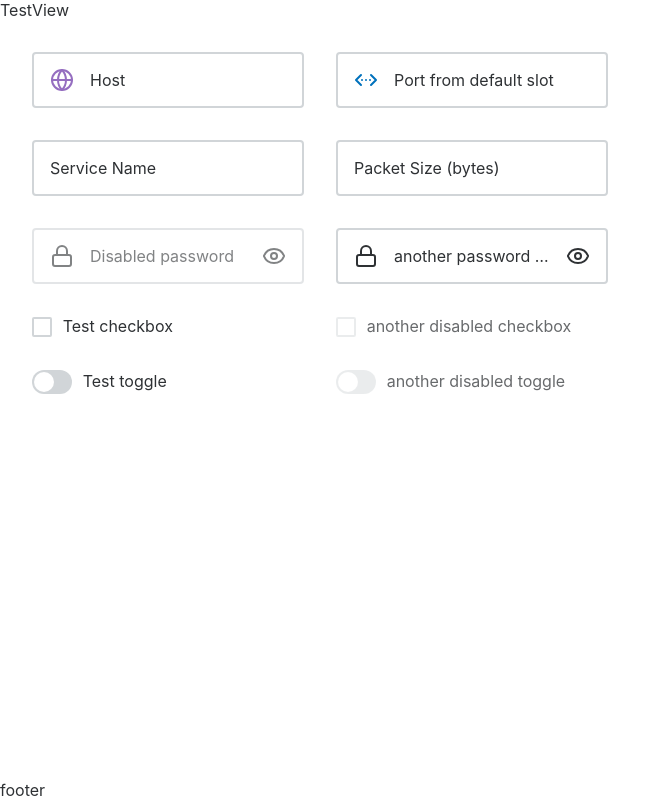
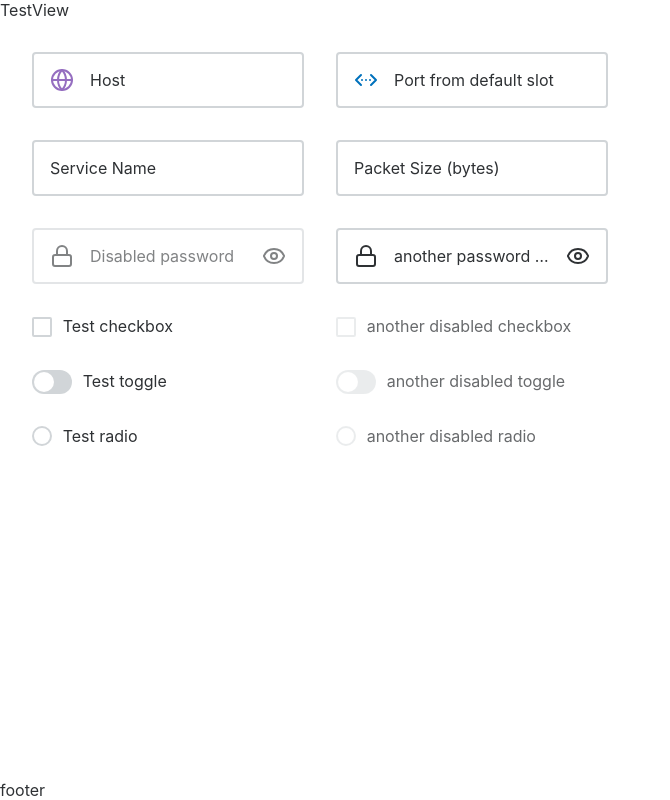
Before and after one commit to OMilchynskyiMT/ui2, a Vue app: page / in a window 1280 px wide. Shown: the whole page, without its empty margins (0-670 px from the left). Built offline with nearby package versions, Linux system fonts and the light colour scheme.

Commit message:
add radio binary component, refactoring

```diff
--- a/src/components/form/FormBinary.wrapper.vue
+++ b/src/components/form/FormBinary.wrapper.vue
@@ -1,11 +1,19 @@
 <template>
-  <div :class="{ 'has-error': !!error }" class="form-binary">
+  <div
+    v-bind="rootAttrs"
+    :class="[{ 'has-error': error }, rootAttrs.class]"
+    :data-variant="variant"
+    class="form-binary"
+  >
     <div class="control">
       <div v-if="slots.before" class="before"><slot name="before" /></div>
 
       <label :for="id" :title="title" class="main">
-        <input :id="id" v-bind="attrs" :role="role" type="checkbox" />
-        <slot name="indicator" />
+        <input :id="id" v-bind="inputAttrs" :type="type" />
+        <span class="indicator" aria-hidden="true">
+          <slot name="indicator" />
+        </span>
+
         <span v-if="slots.default || label" class="label">
           <slot>{{ label }}</slot>
         </span>
@@ -19,23 +27,36 @@
 </template>
 
 <script lang="ts" setup>
-import { useAttrs, useSlots } from 'vue'
+import { computed, useAttrs, useSlots } from 'vue'
 
 import FormError from '@/components/form/FormError.vue'
 import { type BaseFormControlProps, generateHtmlId } from '@/components/form/shared'
 
+defineOptions({ inheritAttrs: false })
 const slots = useSlots()
 const attrs = useAttrs()
+
+const rootAttrs = computed(() => ({
+  class: attrs.class,
+  style: attrs.style,
+}))
+
+const inputAttrs = computed(() => {
+  const { class: _class, style: _style, ...rest } = attrs
+  return rest
+})
 
 const {
   id = generateHtmlId(),
   label,
   title = '',
-  role = 'checkbox',
+  type = 'checkbox',
+  variant = 'checkbox',
   error = undefined,
 } = defineProps<
   BaseFormControlProps & {
-    role?: string
+    type?: 'checkbox' | 'radio'
+    variant?: 'checkbox' | 'radio' | 'toggle'
     error?: string
   }
 >()
@@ -78,6 +99,23 @@ const {
         pointer-events: none;
       }
 
+      & > .indicator {
+        flex: none;
+        display: grid;
+        place-items: center;
+        position: relative;
+        transition:
+          border-color var(--duration-md),
+          background-color var(--duration-md),
+          opacity var(--duration-md),
+          box-shadow var(--duration-md);
+        transition-timing-function: var(--bezier-magnetic);
+      }
+
+      & > input:focus-visible + .indicator {
+        box-shadow: 0 0 0 var(--input-ring-width) color-mix(in oklch, var(--input-border-active-color) 20%, transparent);
+      }
+
       & > .label {
         min-width: 0;
         color: var(--input-label-color);
--- a/src/components/form/FormCheckbox.vue
+++ b/src/components/form/FormCheckbox.vue
@@ -1,12 +1,14 @@
 <template>
-  <FormBinaryWrapper>
+  <FormBinaryWrapper type="checkbox" variant="checkbox">
     <template #indicator>
-      <span class="indicator" aria-hidden="true">
-        <svg viewBox="0 0 16 16">
-          <path d="M3.5 8.5 6.5 11.5 12.5 4.5" />
-        </svg>
-      </span>
+      <svg viewBox="0 0 16 16">
+        <path d="M3.5 8.5 6.5 11.5 12.5 4.5" />
+      </svg>
     </template>
+
+    <template v-if="$slots.before" #before><slot name="before" /></template>
+    <slot />
+    <template v-if="$slots.after" #after><slot name="after" /></template>
   </FormBinaryWrapper>
 </template>
 
@@ -15,7 +17,7 @@ import FormBinaryWrapper from '@/components/form/FormBinary.wrapper.vue'
 </script>
 
 <style>
-.form-binary {
+.form-binary[data-variant='checkbox'] {
   & > .control {
     --size: 1.25rem;
 
@@ -23,18 +25,10 @@ import FormBinaryWrapper from '@/components/form/FormBinary.wrapper.vue'
       & > .indicator {
         width: var(--size);
         height: var(--size);
-        flex: none;
-        display: grid;
-        place-items: center;
         border: var(--input-border-width) solid var(--checkbox-border-color, var(--input-border-color));
         border-radius: calc(var(--input-border-radius) / 2);
         background-color: var(--checkbox-bg, var(--surface-bg));
         opacity: var(--checkbox-opacity, 1);
-        transition:
-          border-color var(--duration-md),
-          background-color var(--duration-md),
-          opacity var(--duration-md);
-        transition-timing-function: var(--bezier-magnetic);
 
         & > svg {
           width: calc(var(--size) * 0.7);
@@ -56,13 +50,12 @@ import FormBinaryWrapper from '@/components/form/FormBinary.wrapper.vue'
         }
       }
 
-      &:hover .indicator {
+      &:hover > .indicator {
         --checkbox-border-color: var(--input-border-hover-color);
       }
 
       & > input:focus-visible + .indicator {
         --checkbox-border-color: var(--input-border-active-color);
-        box-shadow: 0 0 0 var(--input-ring-width) color-mix(in srgb, var(--input-border-active-color) 20%, transparent);
       }
 
       & > input:checked + .indicator {
@@ -82,7 +75,7 @@ import FormBinaryWrapper from '@/components/form/FormBinary.wrapper.vue'
     }
   }
 
-  &:has(.error) .indicator {
+  &.has-error .indicator {
     --checkbox-border-color: var(--input-border-error-color);
   }
 }
--- /dev/null
+++ b/src/components/form/FormRadio.vue
@@ -0,0 +1,75 @@
+<template>
+  <FormBinaryWrapper type="radio" variant="radio">
+    <template #indicator>
+      <span class="dot" />
+    </template>
+
+    <template v-if="$slots.before" #before><slot name="before" /></template>
+    <slot />
+    <template v-if="$slots.after" #after><slot name="after" /></template>
+  </FormBinaryWrapper>
+</template>
+
+<script lang="ts" setup>
+import FormBinaryWrapper from '@/components/form/FormBinary.wrapper.vue'
+</script>
+
+<style>
+.form-binary[data-variant='radio'] {
+  & > .control {
+    --size: 1.25rem;
+    --dot-size: calc(var(--size) * 0.5);
+
+    & > .main {
+      & > .indicator {
+        width: var(--size);
+        height: var(--size);
+        border: var(--input-border-width) solid var(--radio-border-color, var(--input-border-color));
+        border-radius: 50%;
+        background-color: var(--radio-bg, var(--surface-bg));
+        opacity: var(--radio-opacity, 1);
+
+        & > .dot {
+          width: var(--dot-size);
+          height: var(--dot-size);
+          border-radius: 50%;
+          background-color: var(--radio-dot-color, var(--input-border-active-color));
+          transform: var(--radio-dot-transform, scale(0.5));
+          opacity: var(--radio-dot-opacity, 0);
+          transition:
+            opacity var(--duration-sm),
+            transform var(--duration-md),
+            background-color var(--duration-md);
+          transition-timing-function: var(--bezier-magnetic);
+        }
+      }
+
+      &:hover > .indicator {
+        --radio-border-color: var(--input-border-hover-color);
+      }
+
+      & > input:focus-visible + .indicator {
+        --radio-border-color: var(--input-border-active-color);
+      }
+
+      & > input:checked + .indicator {
+        --radio-border-color: var(--radio-active-color, var(--input-border-active-color));
+      }
+
+      & > input:checked + .indicator > .dot {
+        --radio-dot-opacity: 1;
+        --radio-dot-transform: scale(1);
+      }
+
+      & > input:disabled + .indicator {
+        --radio-opacity: 0.6;
+        --radio-border-color: var(--input-border-color);
+      }
+    }
+  }
+
+  &.has-error .indicator {
+    --radio-border-color: var(--input-border-error-color);
+  }
+}
+</style>
--- a/src/components/form/FormToggle.vue
+++ b/src/components/form/FormToggle.vue
@@ -1,10 +1,12 @@
 <template>
-  <FormBinaryWrapper>
+  <FormBinaryWrapper type="checkbox" variant="toggle">
     <template #indicator>
-      <span aria-hidden="true" class="switch">
-        <span class="thumb" />
-      </span>
+      <span class="thumb" />
     </template>
+
+    <template v-if="$slots.before" #before><slot name="before" /></template>
+    <slot />
+    <template v-if="$slots.after" #after><slot name="after" /></template>
   </FormBinaryWrapper>
 </template>
 
@@ -13,25 +15,19 @@ import FormBinaryWrapper from '@/components/form/FormBinary.wrapper.vue'
 </script>
 
 <style>
-.form-binary {
+.form-binary[data-variant='toggle'] {
   & > .control {
     --switch-width: 2.5rem;
     --switch-height: 1.5rem;
     --thumb-size: calc(var(--switch-height) - 0.25rem);
 
     & > .main {
-      & > .switch {
-        position: relative;
-        flex: none;
+      & > .indicator {
         width: var(--switch-width);
         height: var(--switch-height);
         border-radius: 999px;
         opacity: var(--toggle-opacity, 1);
         background-color: var(--toggle-track-color, var(--input-border-color));
-        transition:
-          background-color var(--duration-md),
-          box-shadow var(--duration-md);
-        transition-timing-function: var(--bezier-magnetic);
 
         & > .thumb {
           position: absolute;
@@ -48,17 +44,15 @@ import FormBinaryWrapper from '@/components/form/FormBinary.wrapper.vue'
         }
       }
 
-      &:hover .switch {
+      &:hover > .indicator {
         --toggle-track-color: var(--input-border-hover-color);
       }
 
-      & > input:focus-visible + .switch {
+      & > input:focus-visible + .indicator {
         --toggle-track-color: var(--input-border-active-color);
-        box-shadow: 0 0 0 var(--input-ring-width)
-          color-mix(in srgb, var(--input-border-active-color) 20%, transparent);
       }
 
-      & > input:checked + .switch {
+      & > input:checked + .indicator {
         --toggle-track-color: var(--toggle-active-color, var(--input-border-active-color));
 
         & > .thumb {
@@ -66,14 +60,14 @@ import FormBinaryWrapper from '@/components/form/FormBinary.wrapper.vue'
         }
       }
 
-      & > input:disabled + .switch {
+      & > input:disabled + .indicator {
         --toggle-opacity: 0.6;
         --toggle-track-color: var(--input-border-color);
       }
     }
   }
 
-  &:has(.error) .switch {
+  &.has-error .indicator {
     --toggle-track-color: var(--input-border-error-color);
   }
 }
--- a/src/views/TestView.vue
+++ b/src/views/TestView.vue
@@ -32,6 +32,9 @@
 
     <FormToggle label="Test toggle" />
     <FormToggle disabled label="another disabled toggle" />
+
+    <FormRadio label="Test radio" />
+    <FormRadio disabled label="another disabled radio" />
   </div>
 </template>
 
@@ -42,5 +45,6 @@ import AppIcon from '@/components/AppIcon.vue'
 import FormCheckbox from '@/components/form/FormCheckbox.vue'
 import FormInput from '@/components/form/FormInput.vue'
 import FormPassword from '@/components/form/FormPassword.vue'
+import FormRadio from '@/components/form/FormRadio.vue'
 import FormToggle from '@/components/form/FormToggle.vue'
 </script>
```
